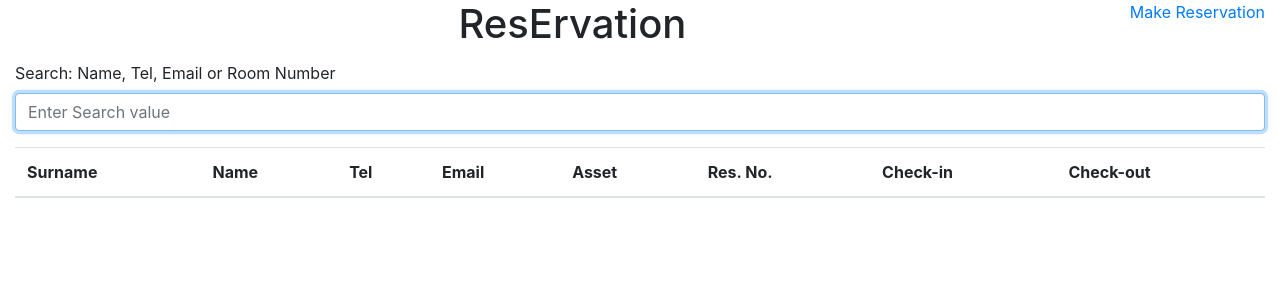
After one commit to RoryGren/resErvation, a PHP site: page /resFind.php in a window 1280 px wide. The commit adds this page. Shown: the top 300 px of the page. Run offline with PHP 8.4, Linux system fonts and the light colour scheme; lists and menus that the app fills with data are empty.

Commit message:
Progress...... Search Page

```diff
--- a/public_html/assetList.php
+++ b/public_html/assetList.php
@@ -19,9 +19,9 @@
 ?>
 <script>
 	$(".assetList div").on('click', function(e) {
-		var assetId = e.target.parentElement.id;
+		var AssetId = e.target.parentElement.id;
 		$(".modal").modal();
 		$("#modal-body").html()
-		$("#assetId").val(assetId);
+		$("#AssetId").val(AssetId);
 	});
 </script>
--- a/public_html/index.php
+++ b/public_html/index.php
@@ -10,8 +10,8 @@
 		<div class="container-fluid">
 			<div class="row">
 				<div class="col col-12">
+					<a href="resFind.php" class="float-right">Search Existing</a>
 					<h1>ResErvation</h1>
-					<p></p>
 					<form class="form-horizontal" id="frmRes">
 						<div class="form-group row">
 							<div class="col-sm-3">
@@ -37,6 +37,7 @@
 				</div>
 			</div>
 		</div>
+
 		<div class="container-fluid" id="resultList">
 		</div>
 
@@ -60,7 +61,7 @@
 										<tr><td>Check-in:</td><td><input type="text" class="borderless" id="startDay" readonly></td></tr>
 										<tr><td>Check-out:</td><td><input type="text" class="borderless" id="endDay" readonly></td></tr>
 									</table>
-									<input type="hidden" class="form-control" id="assetId">
+									<input type="hidden" class="form-control" id="AssetId">
 								</div>
 							</div>
 							<div class="form-group row">
--- /dev/null
+++ b/public_html/resFind.php
@@ -0,0 +1,55 @@
+<!DOCTYPE html>
+<html>
+    <head>
+        <meta charset="UTF-8">
+		<link href="style/bootstrap.css" rel="stylesheet" type="text/css"/>
+		<link href="style/styleMain.css" rel="stylesheet" type="text/css"/>
+        <title></title>
+    </head>
+    <body>
+		<div class="container-fluid">
+			<div class="row">
+				<div class="col col-12">
+					<a href="index.php" class="float-right">Make Reservation</a>
+					<h1>ResErvation</h1>
+					<form class="form-horizontal" id="frmSearch">
+						<div class="form-group row">
+							<div class="col-sm-12">
+								<label for="searchString" class="control-label">Search: Name, Tel, Email or Room Number</label>
+								<input type="text" class="form-control" id="searchString" placeholder="Enter Search value" autofocus>
+							</div>
+						</div>
+					</form>
+				</div>
+			</div>
+			<div class="row">
+				<div class="col col-12">
+					<table class="table table-hover table-responsive-sm" id="tblSearchResult">
+						<thead>
+							<tr>
+								<th>Surname</th>
+								<th>Name</th>
+								<th>Tel</th>
+								<th>Email</th>
+								<th>Asset</th>
+								<th>Res. No.</th>
+								<th>Check-in</th>
+								<th>Check-out</th>
+							</tr>
+						</thead>
+						<tbody></tbody>
+					</table>
+				</div>
+			</div>
+		</div>
+
+		<script src="scripts/jquery-3.3.1.min.js" type="text/javascript"></script>
+		<script src="scripts/bootstrap.js" type="text/javascript"></script>
+		<script src="scripts/scripts.js" type="text/javascript"></script>
+		<script>
+			$("#searchString").on("keyup", function() {
+				findRes(this.value);
+			})
+		</script>
+    </body>
+</html>
--- a/public_html/scripts/scripts.js
+++ b/public_html/scripts/scripts.js
@@ -3,7 +3,7 @@
 function doSearch() {
 	let numDays = $("#duration").val();
 	$.ajax({
-		url: 'assetList.php',
+		url: "assetList.php",
 		data: {
 			start: $("#startDate").val(),
 			end: $("#endDate").val(),
@@ -22,13 +22,23 @@ function processBooking(bookingFormData) {
 		bookingArray.push({id: field.id, value: field.value});
 	});
 	bookingArray = JSON.stringify(bookingArray);
-	console.log(bookingArray);
 	$.ajax({
-		url : 'processBooking.php',
-		type : 'POST',
+		url : "processBooking.php",
+		type : "POST",
 		data : {info : bookingArray},
 		success : function(data) {
 			$("#modal-body").html(data);
 		}
 	})
 }
+
+function findRes(searchString) {
+	$.ajax({
+		url : "searchResult.php",
+		type : "GET",
+		data : {searchString : searchString},
+		success : function(data) {
+			$("#tblSearchResult tbody").html(data);
+		}
+	})
+}
```
Also changed, not shown: public_html/classes/classRes.php (+34 -6 lines), public_html/searchResult.php (added, +7 -0 lines).
